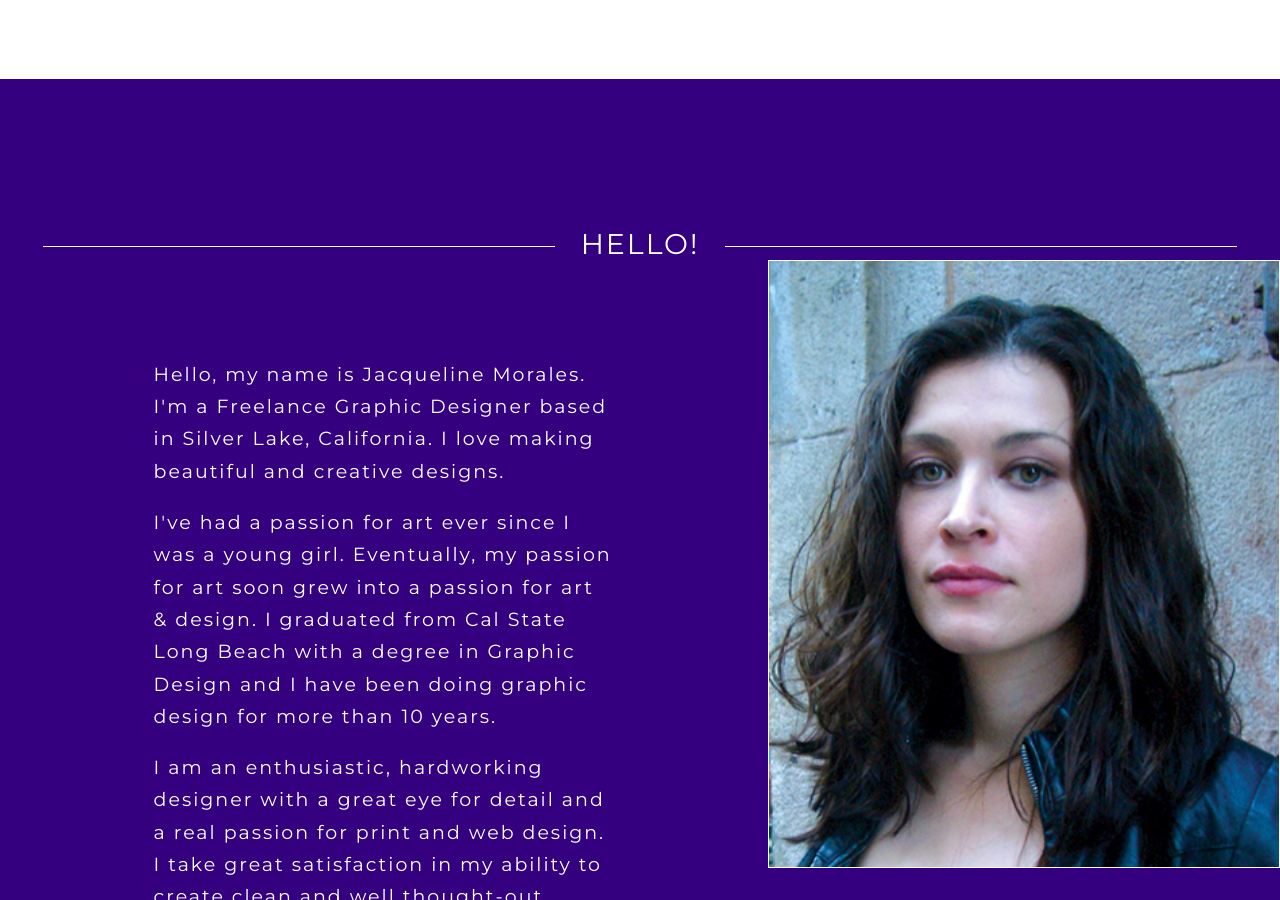
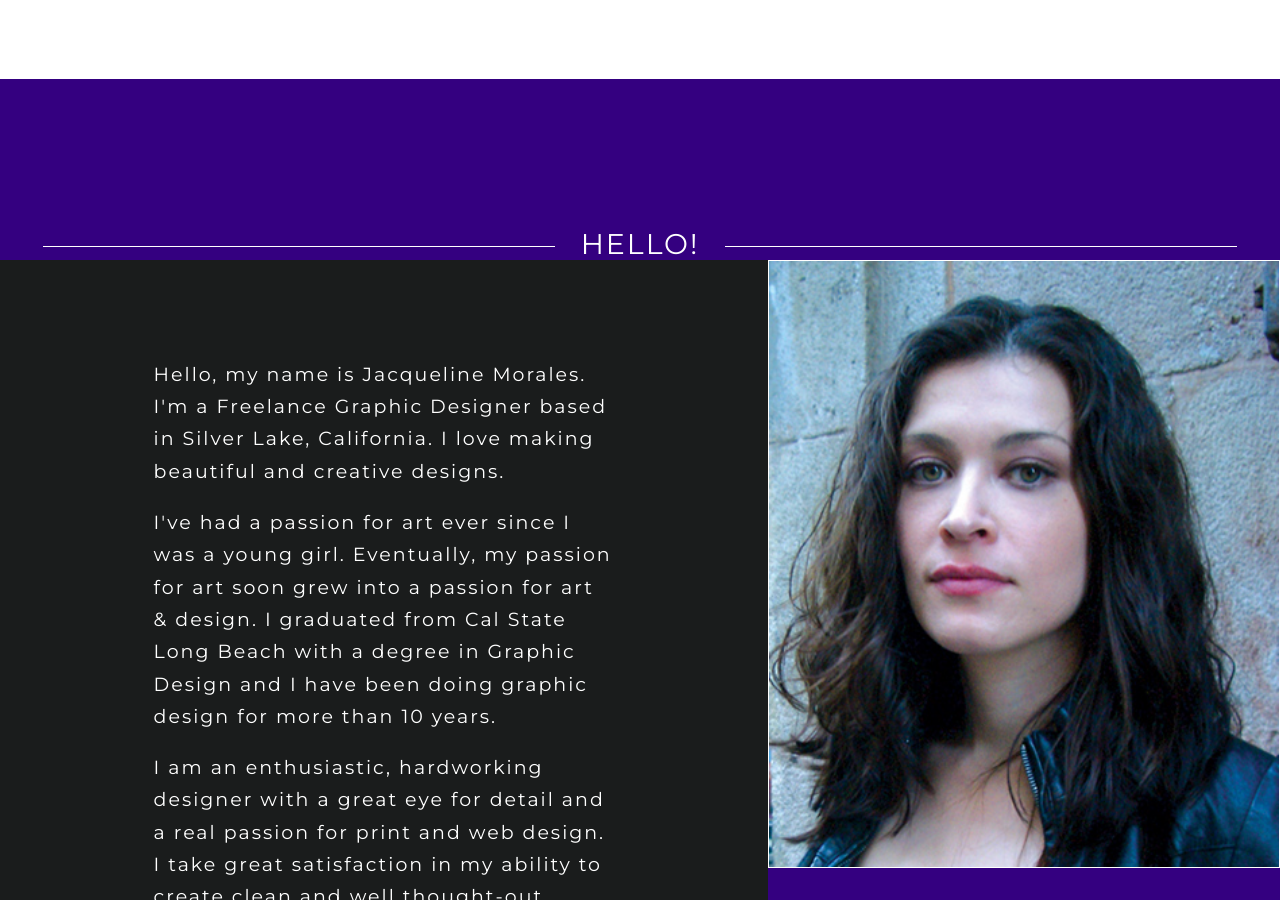
Before and after one commit to zeny11-11/jmorales, a Jekyll site: the page built from index.html, in a window 1280 px wide and 900 px high, scrolled down 4196 px. Built offline with Jekyll 4.4.1, drawn with Linux system fonts in a browser that asks for light colours; nearby versions of some CDN libraries; some web fonts are replaced; Markdown is read by kramdown in place of the engine named in the settings.

Commit message:
Update stylesheet.css

```diff
--- a/css/stylesheet.css
+++ b/css/stylesheet.css
@@ -497,6 +497,7 @@ filter: progid:DXImageTransform.Microsoft.gradient( startColorstr='#340080', end
 	 display: inline-block;
 	 text-align:center;
 	float:left;
+	background-color:#1a1c1c;
 }
 
 .about_div1 p {
```
